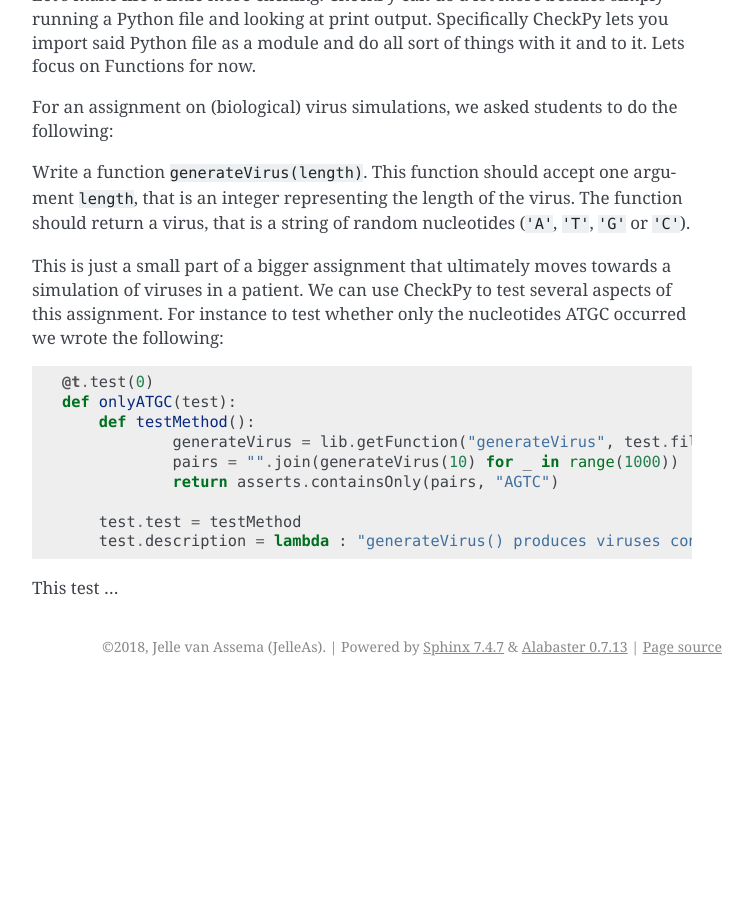
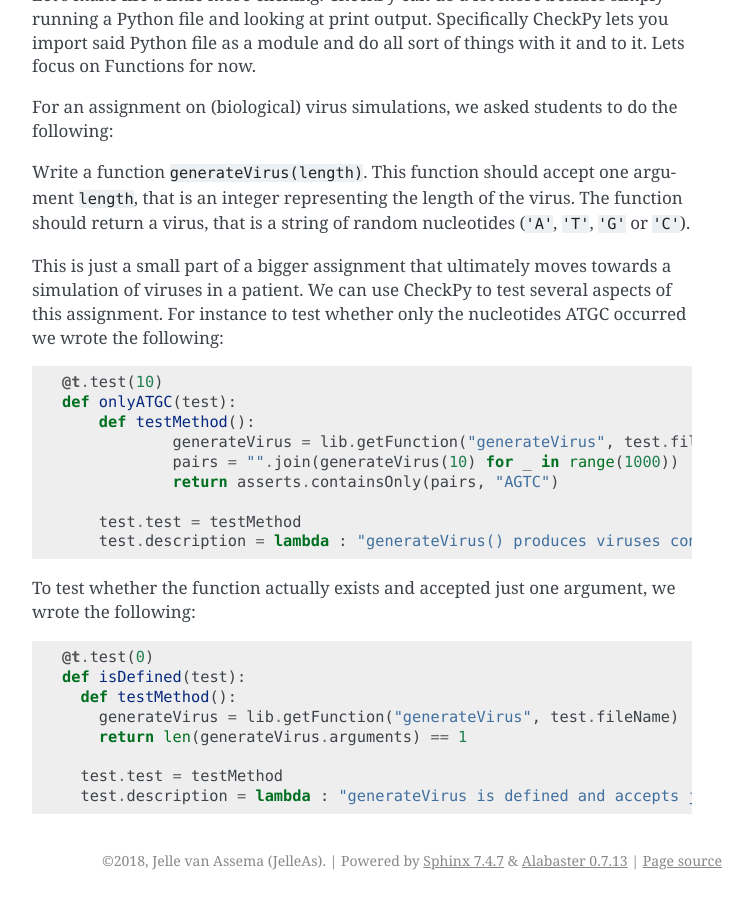
Before and after one commit to Jelleas/CheckPy, a Sphinx documentation site: the page built from docs/intro.rst, in a window 1280 px wide and 900 px high, scrolled down 2888 px. Shown: the whole window, without its empty margins (388-1141 px from the left). Built offline with Sphinx 7.4.7, drawn with Linux system fonts in a browser that asks for light colours; before the commit the page ends 3574 px from its top, so only the background shows below that.

Commit message:
extra doc example

```diff
--- a/docs/intro.rst
+++ b/docs/intro.rst
@@ -154,7 +154,7 @@ For instance to test whether only the nucleotides ATGC occurred we wrote the fol
 
 .. code-block:: python
 
-    @t.test(0)
+    @t.test(10)
     def onlyATGC(test):
     	def testMethod():
     		generateVirus = lib.getFunction("generateVirus", test.fileName)
@@ -164,5 +164,15 @@ For instance to test whether only the nucleotides ATGC occurred we wrote the fol
     	test.test = testMethod
     	test.description = lambda : "generateVirus() produces viruses consisting only of A, T, G and C"
 
+To test whether the function actually exists and accepted just one argument, we wrote the following:
 
-This test ...
+.. code-block:: python
+
+    @t.test(0)
+    def isDefined(test):
+      def testMethod():
+        generateVirus = lib.getFunction("generateVirus", test.fileName)
+        return len(generateVirus.arguments) == 1
+
+      test.test = testMethod
+      test.description = lambda : "generateVirus is defined and accepts just one argument"
```
